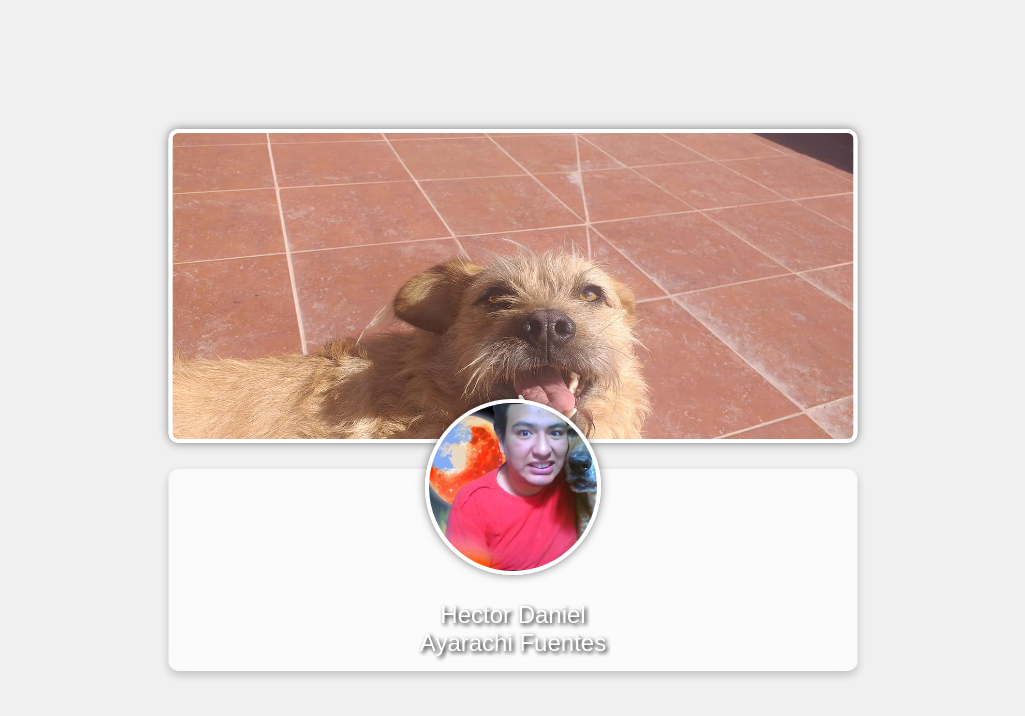
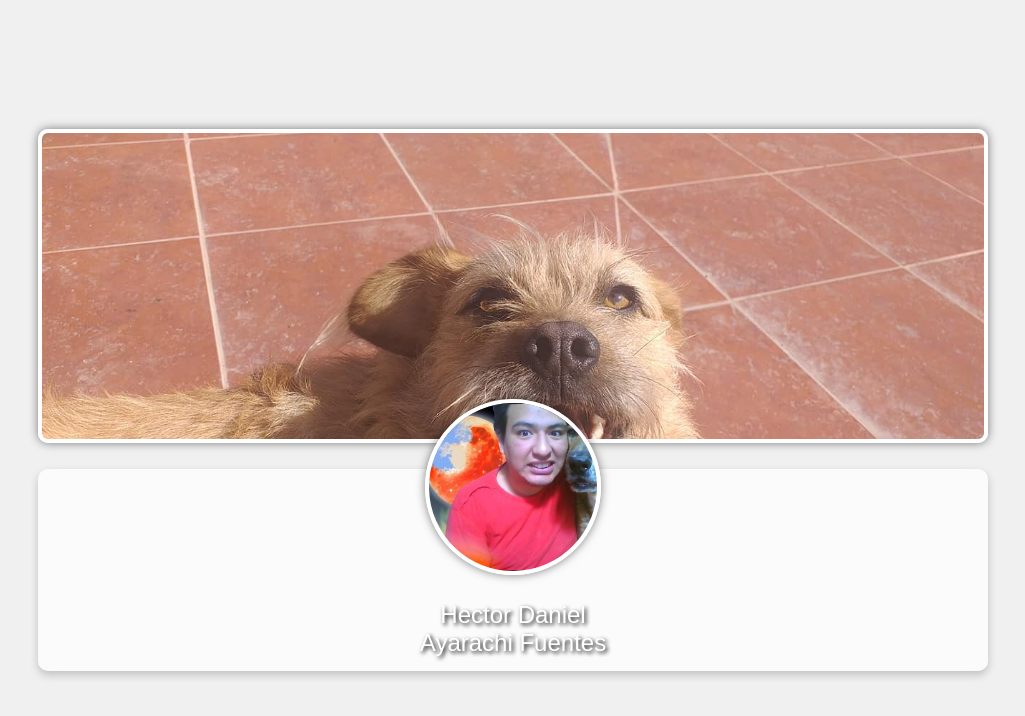
Before and after one commit to HectorDanielAyarachiFuentes/facebook-dulce, a plain HTML site: page index.html in a window 1280 px wide. Shown: the whole page, without its empty margins (127-1152 px from the left). Drawn offline with Linux system fonts and the light colour scheme; a web font is replaced by a local one.

```diff
--- a/style.css
+++ b/style.css
@@ -26,7 +26,7 @@ main {
 
 /* Estilos para el contenedor de la imagen de portada */
 .portada {
-    width: 689px;
+    width: 950px;
     height: 314px;
     position: absolute;
     left: 50%;
@@ -43,6 +43,8 @@ main {
     border: 4px solid #fff; /* Borde blanco */
     box-shadow: 0 0 10px rgba(0, 0, 0, 0.5); /* Sombra sutil */
     border-radius: 10px;
+    object-fit: cover;
+
 }
 
 /* Estilos para la imagen de perfil */
@@ -79,7 +81,7 @@ main {
 
 /* Estilos para el fondo */
 .fondo {
-    width: 689px;
+    width: 950px;
     height: 202px;
     position: absolute;
     left: 50%;
```
